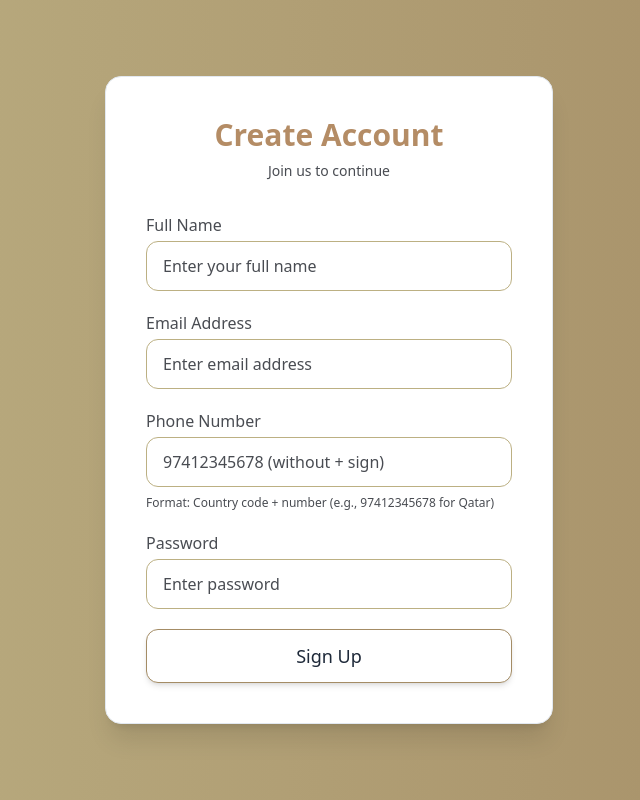
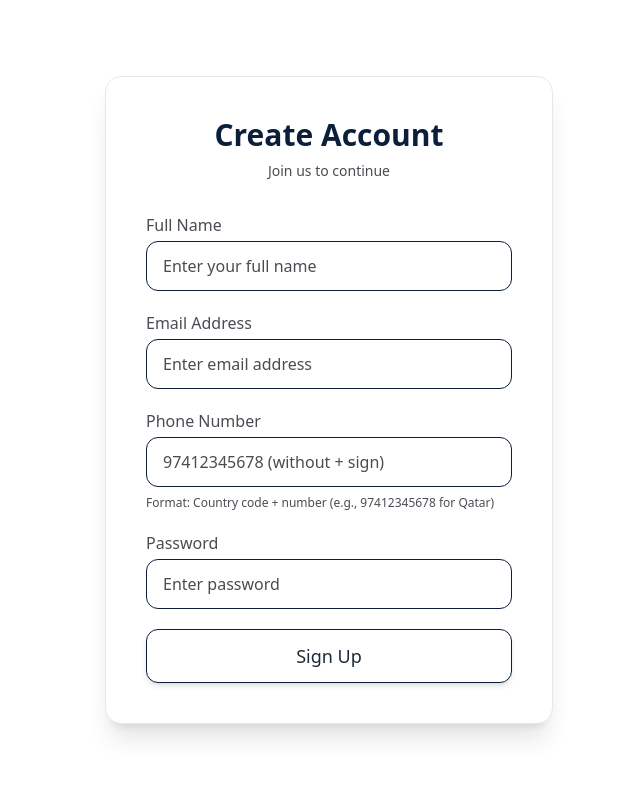
Before and after one commit to Mogehs/lawyer-website, a React (Vite) app in the folder frontend/: page /signup in a window 1280 px wide. Shown: the whole page, without its empty margins (311-951 px from the left). Built offline with nearby package versions, Linux system fonts and the light colour scheme; no server answers.

Commit message:
login signup colors changes

```diff
--- a/frontend/src/MyProfilePage.jsx
+++ b/frontend/src/MyProfilePage.jsx
@@ -48,14 +48,14 @@ const MyProfilePage = () => {
         <button
           onClick={() => window.history.back()} // OR: navigate("/dashboard")
           className="absolute top-4 right-4 z-20 w-10 h-10 flex items-center justify-center
-                     bg-white rounded-full shadow hover:bg-gray-200 text-[#A48C65]
+                     bg-white rounded-full shadow hover:bg-gray-200 text-[#0B1F3B]
                      hover:text-[#494C52] transition-all"
         >
           <FaTimes size={20} />
         </button>
 
         {/* HEADER */}
-        <div className="h-40 bg-gradient-to-r from-[#bcb083b6] to-[#A48C65]"></div>
+        <div className="h-40 bg-[#0B1F3B]"></div>
 
         {/* Profile Image */}
         <div className="absolute top-20 left-1/2 -translate-x-1/2">
@@ -63,11 +63,11 @@ const MyProfilePage = () => {
             {profileImage ? (
               <img
                 src={profileImage}
-                className="w-28 h-28 rounded-full border-4 border-[#A48C65] shadow-xl object-cover"
+                className="w-28 h-28 rounded-full border-4 border-[#0B1F3B] shadow-xl object-cover"
                 alt="profile"
               />
             ) : (
-              <FaUserCircle className="w-28 h-28 text-gray-200 bg-gray-50 rounded-full border-4 border-[#A48C65] shadow-xl" />
+              <FaUserCircle className="w-28 h-28 text-gray-200 bg-gray-50 rounded-full border-4 border-[#0B1F3B] shadow-xl" />
             )}
 
             <label
@@ -105,13 +105,13 @@ const MyProfilePage = () => {
           <div className="mt-8 flex flex-col gap-3 items-center">
             <button
               onClick={() => setShowModal(true)}
-              className="bg-transparent border border-[#A48C65] text-[#A48C65] px-6 py-2 rounded-full shadow-md hover:bg-[#8B7A4B] transition hover:text-white"
+              className="bg-transparent border border-[#0B1F3B] text-[#0B1F3B] px-6 py-2 rounded-full shadow-md hover:bg-[#0B1F3B] transition hover:text-white"
             >
               Change Password
             </button>
 
             <button
-              className="flex items-center gap-2 text-sm text-white font-medium bg-[#A48C65] px-6 py-2 rounded-full hover:bg-[#8B7A4B] transition"
+              className="flex items-center gap-2 text-sm text-white font-medium bg-[#0B1F3B] px-6 py-2 rounded-full hover:bg-[#0B1F3B] transition"
             >
               <FaSignOutAlt size={14} /> Logout
             </button>
--- a/frontend/src/features/auth/pages/ForgotPassword.jsx
+++ b/frontend/src/features/auth/pages/ForgotPassword.jsx
@@ -20,7 +20,7 @@ const ForgotPassword = () => {
   return (
     <div
       className="min-h-screen flex items-center justify-center px-4 relative overflow-hidden
-                 bg-gradient-to-r from-[#BCB083] to-[#A48C65]"
+                 bg-white"
     >
       <div className="absolute inset-0 opacity-10 select-none pointer-events-none
                       flex items-center justify-center text-[120px] font-extrabold
@@ -31,7 +31,7 @@ const ForgotPassword = () => {
       <div className="relative bg-white/90 backdrop-blur-md p-10 rounded-2xl shadow-xl
                       w-full max-w-md border border-slate-200">
 
-        <h1 className="text-3xl font-extrabold text-center mb-3 text-[#A48C65]">
+        <h1 className="text-3xl font-extrabold text-center mb-3 text-[#0B1F3B]">
           Forgot Password
         </h1>
 
@@ -51,20 +51,20 @@ const ForgotPassword = () => {
               value={email}
               onChange={(e) => setEmail(e.target.value)}
               required
-              className="w-full px-4 py-3 border border-[#A48C65] rounded-xl bg-slate-50
-                         focus:outline-none focus:ring-2 focus:ring-[#A48C65] transition-all"
+              className="w-full px-4 py-3 border border-[#0B1F3B] rounded-xl bg-slate-50
+                         focus:outline-none focus:ring-2 focus:ring-[#0B1F3B] transition-all"
             />
           </div>
 
           <button
             type="submit"
-            className="w-full text-white py-3 rounded-xl text-lg px-3  bg-[#A48C65] hover:bg-[#ffff] hover:text-[#A48C65]  hover:border-[#A48C65]  border transition font-medium shadow-md hover:shadow-lg"
+            className="w-full text-white py-3 rounded-xl text-lg px-3  bg-[#0B1F3B] hover:bg-[#ffff] hover:text-[#0B1F3B]  hover:border-[#0B1F3B]  border transition font-medium shadow-md hover:shadow-lg"
           >
             Send Reset Link
           </button>
 
           <p className="text-center text-sm mt-4 text-[#A48C65]">
-            <a href="/login" className="text-[#A48C65] hover:underline font-semibold">
+            <a href="/login" className="text-[#0B1F3B] hover:underline font-semibold">
               Back to Login
             </a>
           </p>
--- a/frontend/src/features/auth/pages/Login.jsx
+++ b/frontend/src/features/auth/pages/Login.jsx
@@ -67,7 +67,7 @@ const Login = () => {
 
   return (
     <div
-      className="min-h-screen flex items-center justify-center px-4 relative overflow-hidden bg-gradient-to-r from-[#BCB083] to-[#A48C65]"
+      className="min-h-screen flex items-center justify-center px-4 relative overflow-hidden bg-white"
     >
       {/* Background Pattern */}
       <div className="absolute inset-0 opacity-10 select-none pointer-events-none
@@ -80,7 +80,7 @@ const Login = () => {
       <div className="relative bg-white backdrop-blur-md p-10 rounded-2xl shadow-xl
                       w-full max-w-md border border-slate-200">
 
-        <h1 className="text-3xl font-extrabold text-center mb-2 text-[#A48C65]">
+        <h1 className="text-3xl font-extrabold text-center mb-2 text-[#0B1F3B]">
           Welcome Back
         </h1>
 
@@ -106,7 +106,7 @@ const Login = () => {
               value={formData.email}
               onChange={handleChange}
               required
-              className="w-full px-4 py-3 focus:outline-none focus:ring-2 focus:ring-[#BCB083] rounded-xl bg-[#ffff] text-black placeholder-[#494C52] border border-[#BCB083] transition-all"
+              className="w-full px-4 py-3 focus:outline-none focus:ring-2 focus:ring-[#0B1F3B] rounded-xl bg-[#ffff] text-black placeholder-[#494C52] border border-[#0B1F3B] transition-all"
             />
           </div>
 
@@ -128,7 +128,7 @@ const Login = () => {
                 value={formData.password}
                 onChange={handleChange}
                 required
-                className="w-full px-4 py-3 focus:outline-none focus:ring-2 focus:ring-[#BCB083] rounded-xl bg-[#ffff] text-black placeholder-[#494C52] border border-[#BCB083] transition-all"
+                className="w-full px-4 py-3 focus:outline-none focus:ring-2 focus:ring-[#0B1F3B] rounded-xl bg-[#ffff] text-black placeholder-[#494C52] border border-[#0B1F3B] transition-all"
               />
 
               {/* Icon Toggle */}
@@ -151,7 +151,7 @@ const Login = () => {
           <div className="text-right -mt-2">
             <a
               href="/forgot-password"
-              className="text-[#A48C65] hover:underline text-sm font-medium"
+              className="text-[#0B1F3B] hover:underline text-sm font-medium"
             >
               Forgot Password?
             </a>
@@ -161,9 +161,9 @@ const Login = () => {
           <button
             type="submit"
             disabled={isLoading}
-            className={`w-full text-[#A48C65] py-3 rounded-xl text-lg font-medium shadow-md transition-all ${isLoading
+            className={`w-full text-[#0B1F3B] py-3 rounded-xl text-lg font-medium shadow-md transition-all ${isLoading
               ? "bg-[#494C52] text-white cursor-not-allowed"
-              : "bg-white border border-[#A48C65] text-gray-800 hover:bg-[#A48C65] hover:text-white transition-all duration-200 hover:shadow-lg"
+              : "bg-white border border-[#0B1F3B] text-gray-800 hover:bg-[#0B1F3B] hover:text-white transition-all duration-200 hover:shadow-lg"
               }`}
           >
             {isLoading ? "Logging in..." : "Login"}
@@ -175,7 +175,7 @@ const Login = () => {
               Don’t have an account?{" "}
               <a
                 href="/signup"
-                className="text-[#A48C65] hover:underline font-semibold"
+                className="text-[#0B1F3B] hover:underline font-semibold"
               >
                 Sign up
               </a>
--- a/frontend/src/features/auth/pages/Signup.jsx
+++ b/frontend/src/features/auth/pages/Signup.jsx
@@ -38,7 +38,7 @@ const Signup = () => {
 
   return (
     <div
-      className="min-h-screen flex items-center justify-center px-4 relative overflow-hidden bg-gradient-to-r from-[#BCB083] to-[#A48C65]"
+      className="min-h-screen flex items-center justify-center px-4 relative overflow-hidden bg-white"
     >
       {/* Background Pattern */}
       <div
@@ -54,7 +54,7 @@ const Signup = () => {
         className="relative bg-white backdrop-blur-md p-10 rounded-2xl shadow-xl
                     w-full max-w-md border border-slate-200"
       >
-        <h1 className="text-3xl font-extrabold text-center mb-2 text-[#b48c65]">
+        <h1 className="text-3xl font-extrabold text-center mb-2 text-[#0B1F3B]">
           Create Account
         </h1>
 
@@ -77,7 +77,7 @@ const Signup = () => {
               value={formData.fullName}
               onChange={handleChange}
               placeholder="Enter your full name"
-              className="w-full px-4 py-3 focus:outline-none focus:ring-2 focus:ring-[#BCB083] rounded-xl bg-[#ffff] text-black placeholder-[#494C52] border border-[#BCB083] transition-all"
+              className="w-full px-4 py-3 focus:outline-none focus:ring-2 focus:ring-[#0B1F3B] rounded-xl bg-[#ffff] text-black placeholder-[#494C52] border border-[#0B1F3B] transition-all"
               required
             />
           </div>
@@ -93,7 +93,7 @@ const Signup = () => {
               value={formData.email}
               onChange={handleChange}
               placeholder="Enter email address"
-              className="w-full px-4 py-3 focus:outline-none focus:ring-2 focus:ring-[#BCB083] rounded-xl bg-[#ffff] text-black placeholder-[#494C52] border border-[#BCB083] transition-all"
+              className="w-full px-4 py-3 focus:outline-none focus:ring-2 focus:ring-[#0B1F3B] rounded-xl bg-[#ffff] text-black placeholder-[#494C52] border border-[#0B1F3B] transition-all"
               required
             />
           </div>
@@ -109,7 +109,7 @@ const Signup = () => {
               value={formData.phone}
               onChange={handleChange}
               placeholder="97412345678 (without + sign)"
-              className="w-full px-4 py-3 focus:outline-none focus:ring-2 focus:ring-[#BCB083] rounded-xl bg-[#ffff] text-black placeholder-[#494C52] border border-[#BCB083] transition-all"
+              className="w-full px-4 py-3 focus:outline-none focus:ring-2 focus:ring-[#0B1F3B] rounded-xl bg-[#ffff] text-black placeholder-[#494C52] border border-[#0B1F3B] transition-all"
               required
             />
             <p className="text-xs text-[#494C52] mt-1">
@@ -131,7 +131,7 @@ const Signup = () => {
               value={formData.password}
               onChange={handleChange}
               placeholder="Enter password"
-              className="w-full px-4 py-3 focus:outline-none focus:ring-2 focus:ring-[#BCB083] rounded-xl bg-[#ffff] text-black placeholder-[#494C52] border border-[#BCB083] transition-all"
+              className="w-full px-4 py-3 focus:outline-none focus:ring-2 focus:ring-[#0B1F3B] rounded-xl bg-[#ffff] text-black placeholder-[#494C52] border border-[#0B1F3B] transition-all"
               required
             />
           </div>
@@ -139,17 +139,17 @@ const Signup = () => {
           <button
             type="submit"
             disabled={isLoading}
-            className={`w-full text-[#A48C65] py-3 rounded-xl text-lg font-medium transition-all shadow-md ${
+            className={`w-full text-[#0B1F3B] py-3 rounded-xl text-lg font-medium transition-all shadow-md ${
               isLoading
                 ? "bg-[#494C52] text-white cursor-not-allowed"
-                : "bg-white border border-[#A48C65] text-gray-800 hover:bg-[#A48C65] hover:text-white transition-all duration-200 hover:shadow-lg"
+                : "bg-white border border-[#0B1F3B] text-gray-800 hover:bg-[#0B1F3B] hover:text-white transition-all duration-200 hover:shadow-lg"
             }`}
           >
             {isLoading ? "Creating..." : "Sign Up"}
           </button>
 
           {error && (
-            <p className="text-[#b48c65] text-center mt-2 text-sm">
+            <p className="text-[#0B1F3B] text-center mt-2 text-sm">
               {error?.data?.message || "Something went wrong"}
             </p>
           )}
```
